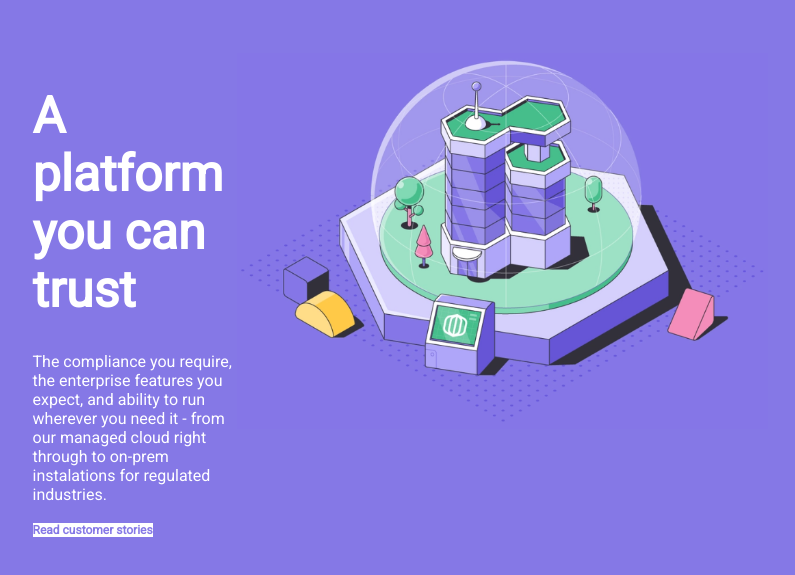
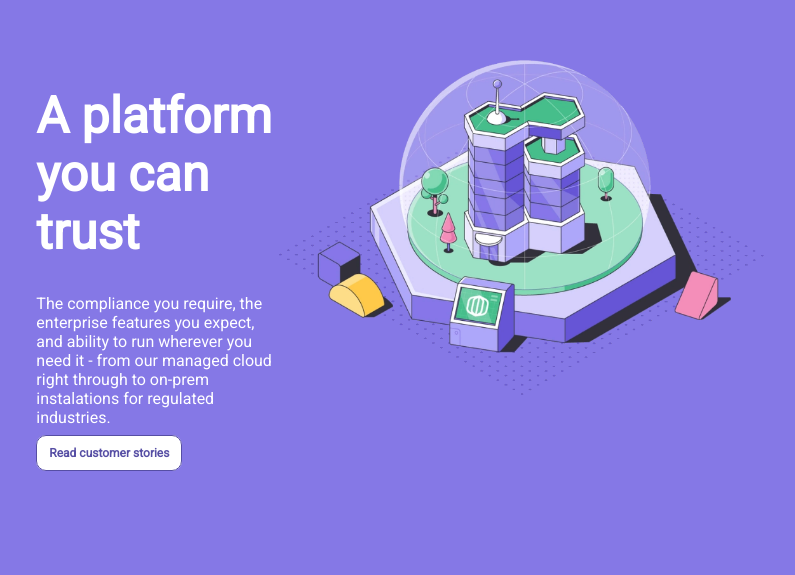
Before and after one commit to IngaGd/02-platform, a website: page index.html in a window 1280 px wide. Shown: the part 105-680 px from the top of the page, without its empty margins (251-1046 px from the left). Drawn offline with Linux system fonts and the light colour scheme.

Commit message:
Image, anchor tag style updates

```diff
--- a/index.html
+++ b/index.html
@@ -9,7 +9,7 @@
 </head>
 <body style="background-color: rgba(133,120,230,255);">
     <main style="display: inline-block; width: 60%; margin-top: 150px; margin-left: 20%;">
-        <div style="width: 30%; float: left;">
+        <div style="width: 35%; float: left;">
         <h1 style="color: #ffffff; font-size: 40px; font-size: 50px; font-family: 'Roboto', sans-serif; margin-left: 10%;">A platform
             <br style="font-family: 'Times New Roman', Times, serif;">you can trust</h1>
         <p style="color: #ffffff; font-family: 'Roboto', sans-serif; font-size: 12; margin-left: 10%;">
@@ -18,10 +18,12 @@
             managed cloud right through to on-prem instalations for
             regulated industries.
         </p>
-        <a style="background-color: #ffffff; width: 40%; font-family: 'Roboto', sans-serif; font-size: 12px; font-weight: bolder; color: rgba(133,120,230,255);
-        text-align: center; text-decoration: none; margin-top: 5%; margin-left: 10%;" href="#">Read customer stories</a>
+        <a style="background-color: #ffffff; width: 40%; font-weight: 900; font-family: 'Roboto', sans-serif; font-size: 12px; color: #564ea4;
+        text-align: center; text-decoration: none; margin-top: 5%; margin-left: 10%; border: 1px solid #564ea4; padding: 10px; padding-left: 12px;
+        padding-right: 12px; border-radius: 10px;"
+        href="#">Read customer stories</a>
         </div>
-        <img style="width: 70%; float: right;" src="./img/behold-the-future.jpg" alt="Behold-the-future">
+        <img style="width: 65%; float: right;" src="./img/behold-the-future.webp" alt="Behold-the-future">
     </main>
 
 </body>
```
Also changed, not shown: img/behold-the-future.jpg (deleted), img/behold-the-future.webp (added).
